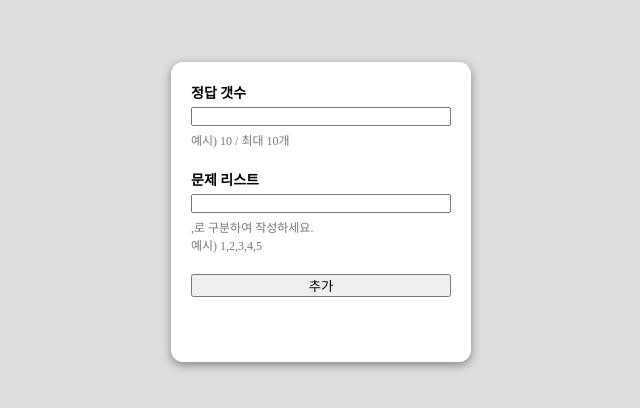
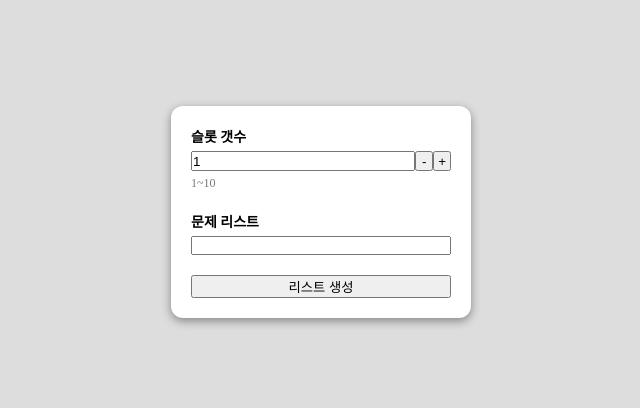
Before and after one commit to devs-h/select-list, a React (Vite) app: page / in a window 1280 px wide. Shown: the part 188-596 px from the top of the page, without its empty margins (319-959 px from the left). Built offline with nearby package versions, Linux system fonts and the light colour scheme.

Commit message:
feat: 인풋 조금 변경,, 초기화 버튼만들기

```diff
--- a/src/assets/App.css
+++ b/src/assets/App.css
@@ -19,6 +19,29 @@ a{
   align-items: center;
   justify-content: flex-end;
 
+  .button-reset {
+    position: relative;
+    width: 40px;
+    height: 40px;
+    text-indent: -9999px;
+    background-color: transparent;
+    border: 0;
+    background-color: #eaeaea;
+    border-radius: 50%;
+    margin-right: 5px;
+
+    &::after {
+      content: '↩️';
+      position: absolute;
+      top: 50%;
+      left: 50%;
+      text-indent: 0;
+      font-size: 24px;
+      line-height: 40px;
+      transform: translate(-50%, -50%);
+    }
+  }
+
   .button-config {
     position: relative;
     width: 40px;
@@ -36,9 +59,9 @@ a{
       left: 50%;
       text-indent: 0;
       font-size: 24px;
+      line-height: 40px;
       transform: translate(-50%, -50%);
     }
-
   }
 }
 
@@ -121,7 +144,7 @@ a{
     flex-direction: column;
     gap: 5px;
     width: 300px;
-    height: 300px;
+    /* height: 300px; */
     background: #fff;
     border-radius: 12px;
     padding: 20px;
@@ -151,3 +174,31 @@ a{
   left: 0;
   right: 0;
 }
+
+.slot-count-container {
+  display: flex;
+
+  input::-webkit-outer-spin-button,
+  input::-webkit-inner-spin-button {
+    -webkit-appearance: none;
+    margin: 0;
+  }
+
+  /* Firefox  */
+  input[type='number'] {
+    -moz-appearance: textfield;
+  }
+
+  button {
+    width: 20px;
+    height: 20px;
+  }
+}
+
+.question-list-container {
+  margin-bottom: 15px;
+}
+
+.add-button {
+  margin-top: auto;
+}
--- a/src/components/InputPopup.tsx
+++ b/src/components/InputPopup.tsx
@@ -2,16 +2,16 @@ import { useState } from "react";
 import type { MenuData } from "../types/menuListType";
 
 const InputList = ({ setStorage }: { setStorage: (storage: MenuData) => void }) => {
-  const [answerCount, setAnswerCount] = useState("");
-  const [questionList, setQuestionList] = useState("");
+  const [questionList, setQuestionList] = useState<string[]>([]);
+  const [slotCount, setSlotCount] = useState(1);
 
   const checkValidation = () => {
-    if(answerCount.length > 10) {
+    if(slotCount > 10) {
       alert("정답 갯수는 최대 10개입니다.");
       return false;
     }
 
-    if(answerCount.length <= 0) {
+    if(slotCount <= 0) {
       alert("정답 갯수는 최소 1개 이상 작성해주세요.");
       return false;
     }
@@ -21,7 +21,7 @@ const InputList = ({ setStorage }: { setStorage: (storage: MenuData) => void })
       return false;
     }
 
-    if(questionList.split(",").length < Number(answerCount)) {
+    if(questionList.length < Number(slotCount)) {
       alert("정답 갯수와 문제 리스트보다 많을 순 없습니다.");
       return false;
     }
@@ -31,26 +31,41 @@ const InputList = ({ setStorage }: { setStorage: (storage: MenuData) => void })
 
   const handleAdd = () => {
     if(checkValidation()) {
-      const answerList = Number(answerCount);
-      const questionListData = questionList.split(",").map((item: string) => ({ value: item }));
-      setStorage({answerCount: answerList, questionList: questionListData, selectList: []});
-      localStorage.setItem("menuList", JSON.stringify({answerCount: answerList, questionList: questionListData, selectList: []}));
+      const questionListData = questionList.map((item: string) => ({ value: item }));
+      setStorage({answerCount: Number(slotCount), questionList: questionListData, selectList: []});
+      localStorage.setItem("menuList", JSON.stringify({answerCount: Number(slotCount), questionList: questionListData, selectList: []}));
     }
   }
-
 
   return (
     <section className="input-popup">
       <div className="input-popup-container">
-        <label htmlFor="answer-count">정답 갯수</label>
-        <input id="answer-count" type="numbers" value={answerCount} maxLength={10} onChange={(e) => setAnswerCount(e.target.value)} />
-        <p>예시) 10 / 최대 10개</p>
+        <label htmlFor="answer-count">슬롯 갯수</label>
+        <div className="slot-count-container">
+          <input type="number" value={slotCount} id="answer-count" onChange={(e) => setSlotCount(Math.min(Math.max(Number(e.target.value), 1), 10))}/>
+          <button type="button" onClick={() => setSlotCount(prevCount => Math.max(prevCount - 1, 1))}>-</button>
+          <button type="button" onClick={() => setSlotCount(prevCount => Math.min(prevCount + 1, 10))}>+</button>
+        </div>
+        <p>1~10</p>
 
         <label htmlFor="question-list">문제 리스트</label>
-        <input id="question-list" type="text" value={questionList} onChange={(e) => setQuestionList(e.target.value)} />
-        <p>,로 구분하여 작성하세요.<br />예시) 1,2,3,4,5</p>
+        <div className="question-list-container">
+          {Array.from({ length: slotCount }, (_, index) => (
+            <input
+              id={`question-list-${index}`}
+              key={index}
+              type="text"
+              value={questionList[index] || ''}
+              onChange={(e) => {
+                const updatedList = [...questionList];
+                updatedList[index] = e.target.value;
+                setQuestionList(updatedList);
+              }}
+            />
+          ))}
+        </div>
 
-        <button type="button" onClick={() => handleAdd()}>추가</button>
+        <button className="add-button" type="button" onClick={() => handleAdd()}>리스트 생성</button>
       </div>
     </section>
   );
--- a/src/components/MenuListContainer.tsx
+++ b/src/components/MenuListContainer.tsx
@@ -14,6 +14,14 @@ function MenuListContainer() {
       {isAllStrike && <Confetti />}
       <div className='menu-list-container'>
         <div className='menu-list-container-header'>
+          <button
+            type='button'
+            className='button-reset'
+            onClick={() => {
+              localStorage.removeItem("menuList");
+            }}>
+            초기화
+          </button>
           {/* 설정 버튼 - 전체 리스트 Show/Hide */}
           <button
             type='button'
--- a/src/store/MenuListContext.tsx
+++ b/src/store/MenuListContext.tsx
@@ -7,7 +7,13 @@ import InputPopup from "../components/InputPopup";
 export const MenuListProvider = ({ children }: { children: ReactNode }) => {
   const [storage, setStorage] = useState<MenuData>(() => {
     const value = localStorage.getItem("menuList");
-    return value ? JSON.parse(value) : {answerCount: 0, selectList: [], questionList: []};
+    if (value) {
+      const parsedValue = JSON.parse(value);
+      if (Array.isArray(parsedValue?.questionList)) {
+        return parsedValue;
+      }
+    }
+    return { answerCount: 0, selectList: [], questionList: [] };
   });
 
   return (
```
